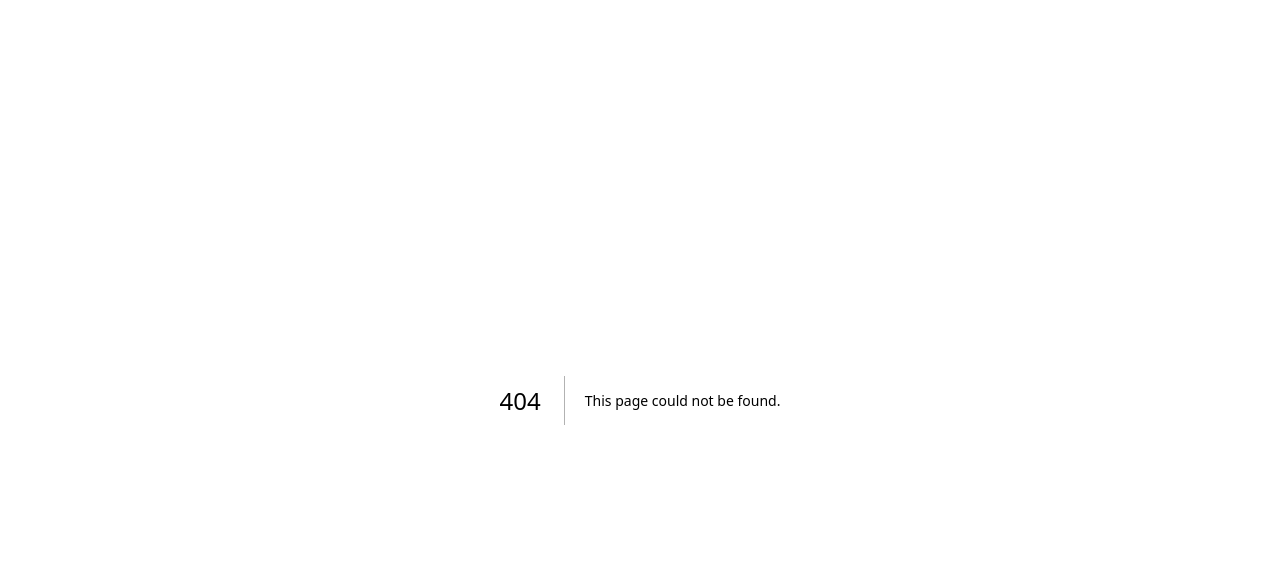
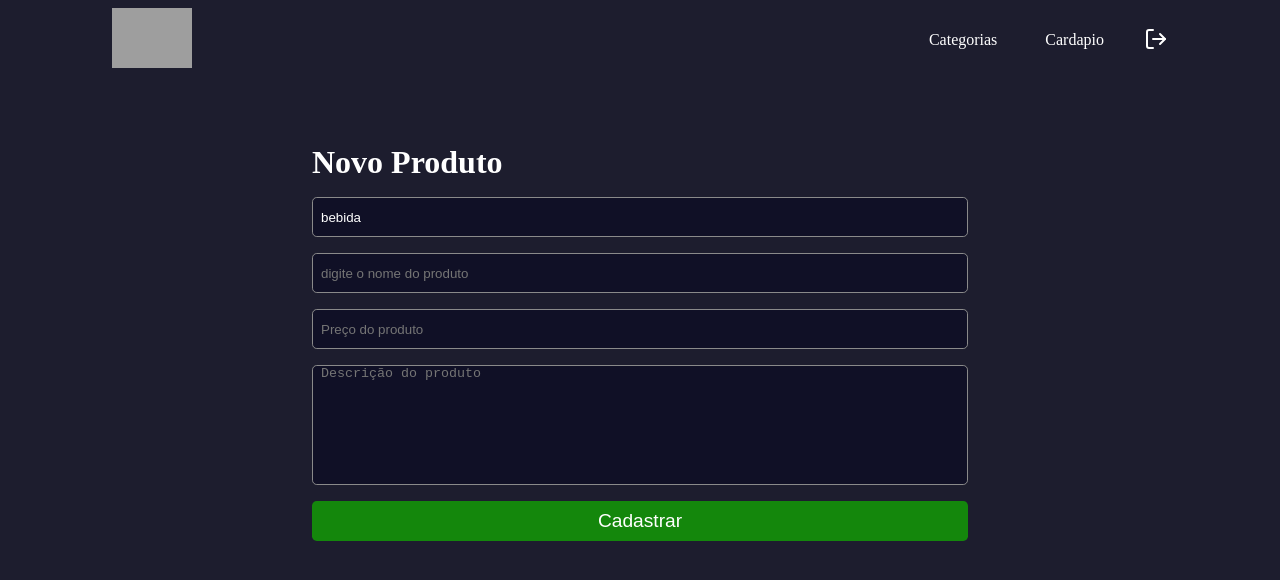
Before and after one commit to guilhermesales15/Projeto-Pizzaria, a Next.js app in the folder frontend/: page /product in a window 1280 px wide. Before the commit this address had no page. Shown: the top 580 px of the page. Built offline with nearby package versions, Linux system fonts and the light colour scheme; grey boxes are pictures that could not be loaded.

Commit message:
criando a página de cadastrar itens

```diff
--- /dev/null
+++ b/frontend/src/pages/product/index.tsx
@@ -0,0 +1,41 @@
+import Head from "next/head";
+import styles from './style.module.scss';
+import { canSSRGuest } from "../../utils/canSSRguest";
+import { Header } from "../../components/ui/Header";
+
+export default function Product(){
+    return(
+        <>
+        <Head>
+            <title>Novo Produto - PizzariaJs</title>
+        </Head>
+        <div>
+            <Header/>
+            <main className={styles.container}>
+                <h1>Novo Produto</h1>
+                <form className={styles.form}>
+                    <select>
+                        <option>
+                            bebida
+                        </option>
+                    </select>
+                    <input className={styles.input} type="text" placeholder="digite o nome do produto"/>
+                    <input className={styles.input} type="text" placeholder="Preço do produto" />
+                    <textarea className={styles.input} placeholder="Descrição do produto"/>
+
+                    <button className={styles.buttonAdd} type="submit">Cadastrar</button>
+                </form>
+            </main>
+        </div>
+
+        </>
+    )
+
+
+}
+
+export const getServerSideProps = canSSRGuest(async(ctx)=>{
+    return{
+        props:{}
+}
+})
--- /dev/null
+++ b/frontend/src/pages/product/style.module.scss
@@ -0,0 +1,59 @@
+.container{
+    max-width: 720px;
+    margin: 4rem auto;
+    padding: 0 2rem;
+
+    display: flex;
+    justify-content: space-between;
+    flex-direction: column;
+}
+.container h1{
+    color: var(--white);
+}
+
+.form{
+    display: flex;
+    flex-direction: column;
+    margin: 1rem 0;
+
+    textarea{
+        width: 100%;
+        min-height: 120px;
+        resize: none;
+        padding: 0 0.5rem;
+    }
+
+    select{
+        width: 100%;
+        height: 40px;
+        border-radius: 0.3rem;
+        margin-bottom: 1rem;
+        color: var(--white);
+        background-color: var(--dark);
+        border: 1px solid var(--gray);
+        padding: 0 0.5rem;
+        appearance:none;
+    }
+}
+
+.input{
+    width: 100%;
+    height: 40px;
+    border-radius: 0.3rem;
+    margin-bottom: 1rem;
+    color: var(--white);
+    background-color: var(--dark);
+    border: 1px solid var(--gray);
+    padding: 0 0.5rem;
+    appearance:none;
+
+}
+
+.buttonAdd{
+    height: 40px;
+    border-radius: 0.3rem;
+    border: 0;
+    background-color: var(--green);
+    font-size: 1.2rem;
+    color: var(--white);
+}
```
Also changed, not shown: frontend/src/pages/category/index.tsx (+7 -1 lines).
